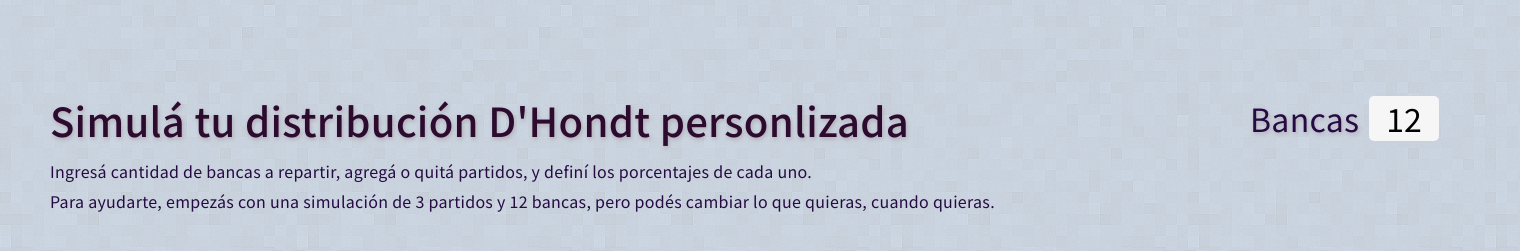
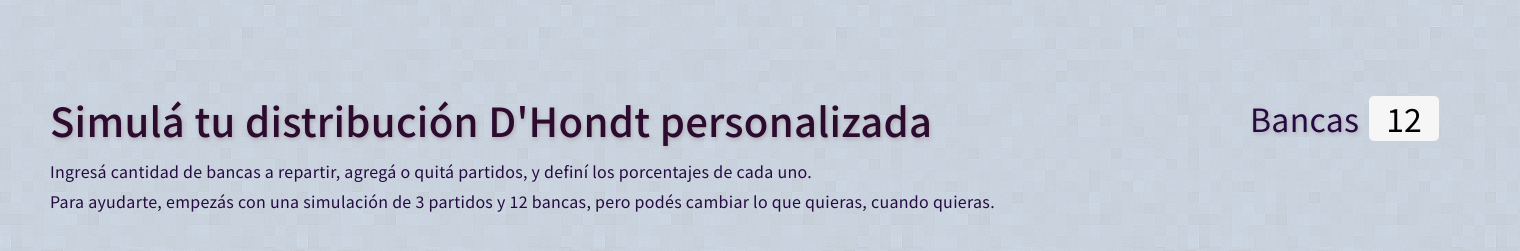
Before and after one commit to MJK-Dev/Elections_in_Argentina, a Flask app: page / in a window 1520 px wide. Shown: the part 2870-3121 px from the top of the page. Run offline with Flask 2, Linux system fonts and the light colour scheme; some libraries are stand-ins or nearby versions.

Commit message:
minor correction typos

```diff
--- a/templates/index.html
+++ b/templates/index.html
@@ -926,7 +926,7 @@ fill="#000000" stroke="none">
 
 <section class="simulation-section" id="simulation-section">
     <div class="simulation-heading">
-        <h1>Simulá tu distribución D'Hondt personlizada</h1>
+        <h1>Simulá tu distribución D'Hondt personalizada</h1>
         <h3>Ingresá cantidad de bancas a repartir, agregá o quitá partidos, y definí los porcentajes de cada uno.</h3>
          <h3>Para ayudarte, empezás con una simulación de 3 partidos y 12 bancas, pero podés cambiar lo que quieras, cuando quieras.</h3>
     </div>
```
